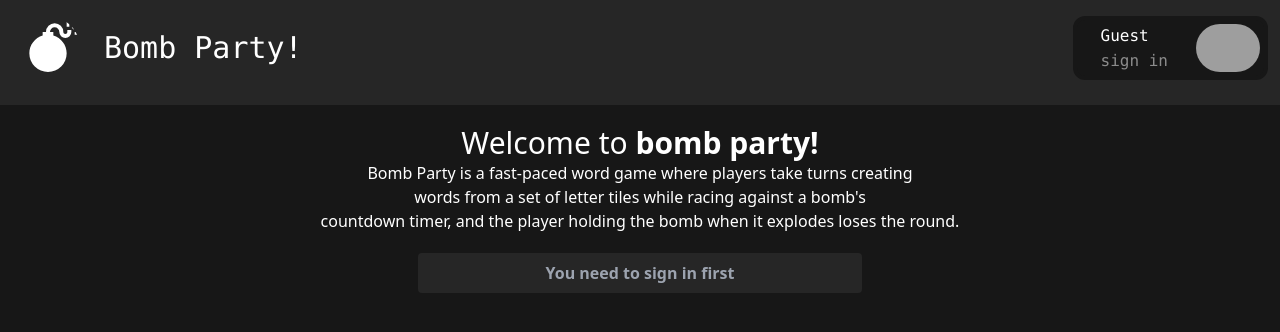
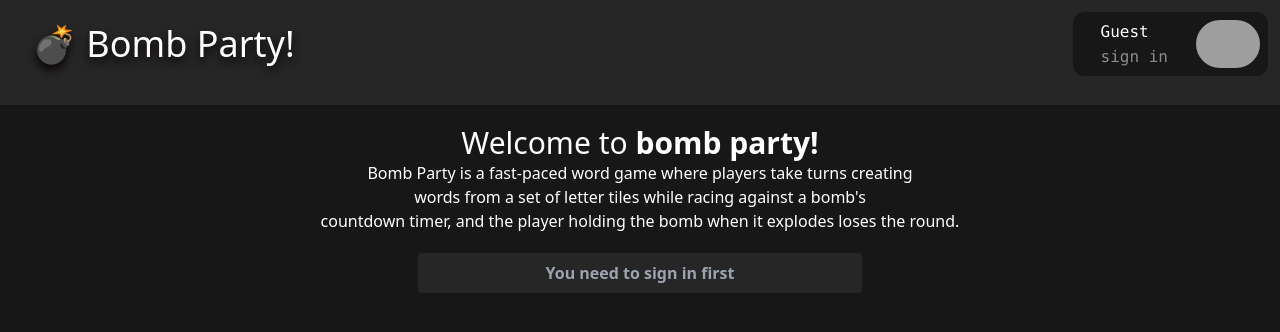
Before and after one commit to richardscull/YetAnotherBombPartyClone, a Next.js app: page / in a window 1280 px wide. Shown: the top 332 px of the page. Built offline with nearby package versions, Linux system fonts and the light colour scheme; no server answers; grey boxes are pictures that could not be loaded.

Commit message:
feat: Temporary new bomb party logo for nav

```diff
--- a/app/components/navbar.tsx
+++ b/app/components/navbar.tsx
@@ -12,14 +12,9 @@ export default async function Navbar() {
       <nav className="bg-neutral-800 p-3 sticky z-10 h-[105px] ">
         <div className="flex items-center mx-auto place-content-between logo-text">
           <a className="flex items-center" href="/">
-            <Image
-              src="/images/bomb.svg"
-              width={64}
-              height={64}
-              alt="logo"
-              className="rounded-full m-1 filter invert"
-            />
-            <h1 className="text-3xl font-mono mx-5">Bomb Party!</h1>
+            <h1 className="text-4xl font-normal mx-5 [text-shadow:_0px_5px_10px_rgb(10_0_0_/_100%)]">
+              💣 Bomb Party!
+            </h1>
           </a>
           <div className="border-4 border-neutral-900 bg-neutral-900 rounded-xl flex items-center">
             <div className="place-content-end">
```
